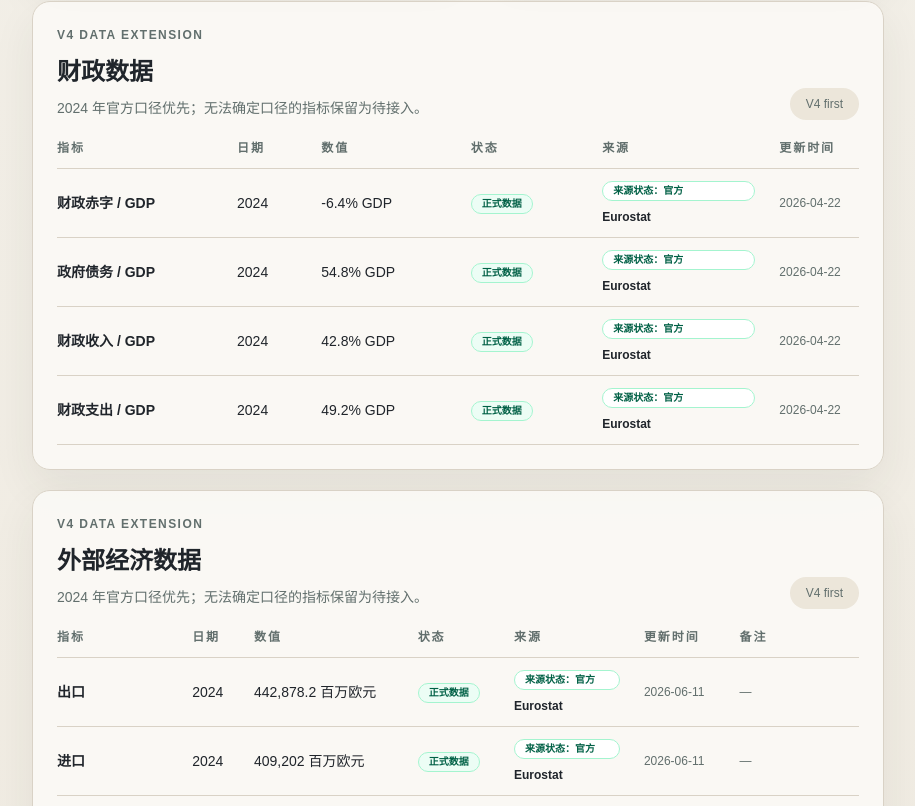
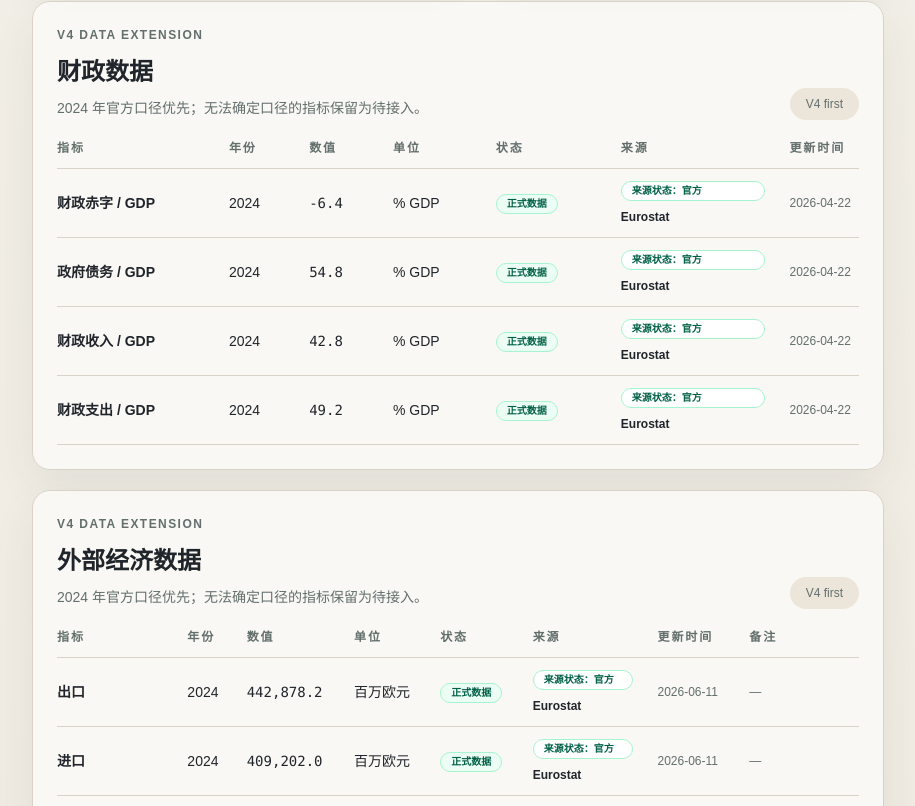
Before and after one commit to hui-sallai/central-europe-political-atlas, a Next.js app: page /data in a window 1280 px wide. Shown: the part 3674-4480 px from the top of the page, without its empty margins (322-1237 px from the left). Built offline with nearby package versions, Linux system fonts and the light colour scheme.

Commit message:
Standardize observation table columns

```diff
--- a/src/components/DataCountryExplorer.tsx
+++ b/src/components/DataCountryExplorer.tsx
@@ -17,7 +17,6 @@ import {
   getV4TemplateCoverage,
   v4TemplateIndicatorIds,
   type ExtendedCategory,
-  type ExtendedObservation,
 } from "@/lib/extendedData";
 import {
   economicMetricOptions,
@@ -122,18 +121,6 @@ function reliabilityLevelDescription(value: string) {
   };
 
   return descriptions[value] ?? "来源可靠性规则待补充。";
-}
-
-function formatExtendedValue(observation: ExtendedObservation) {
-  if (observation.value === null) {
-    return "待接入";
-  }
-
-  if (observation.unit === "百万欧元") {
-    return `${observation.value.toLocaleString("zh-CN", { maximumFractionDigits: 1 })} 百万欧元`;
-  }
-
-  return `${observation.value.toLocaleString("zh-CN", { maximumFractionDigits: 1 })}${observation.unit.startsWith("%") ? "" : " "}${observation.unit}`;
 }
 
 function formatProjectAmount(amount: number | null, currency: string | null) {
@@ -594,7 +581,7 @@ export function DataCountryExplorer() {
                         <table className="w-full min-w-[920px] border-separate border-spacing-0 text-left text-sm">
                           <thead>
                             <tr className="text-xs uppercase tracking-[0.16em] text-[var(--muted)]">
-                              {["指标", "日期", "数值", "状态", "来源", "更新时间", "备注"].map((header) => (
+                              {["指标", "年份", "数值", "单位", "状态", "来源", "更新时间", "备注"].map((header) => (
                                 <th key={header} className="border-b border-[var(--line)] px-3 pb-3 font-semibold first:pl-0">{header}</th>
                               ))}
                             </tr>
@@ -607,7 +594,8 @@ export function DataCountryExplorer() {
                                 <tr key={`${observation.countrySlug}-${observation.indicatorId}`}>
                                   <td className="border-b border-[var(--line)] py-3 pl-0 pr-3 font-semibold">{indicator?.labelZh ?? observation.indicatorId}</td>
                                   <td className="border-b border-[var(--line)] px-3 py-3">{observation.date}</td>
-                                  <td className="border-b border-[var(--line)] px-3 py-3">{formatExtendedValue(observation)}</td>
+                                  <td className="border-b border-[var(--line)] px-3 py-3 font-mono">{formatMatrixValue(observation.indicatorId, observation.value)}</td>
+                                  <td className="border-b border-[var(--line)] px-3 py-3">{observation.unit}</td>
                                   <td className="border-b border-[var(--line)] px-3 py-3">
                                     <DataStatusBadge status={observation.status} />
                                   </td>
@@ -845,7 +833,7 @@ export function DataCountryExplorer() {
                 <table className="w-full min-w-[980px] border-separate border-spacing-0 text-left text-sm">
                   <thead>
                     <tr className="text-xs uppercase tracking-[0.16em] text-[var(--muted)]">
-                      {["国家", "地区", "指标", "日期", "频率", "数值", "单位", "来源", "状态", "更新时间", "备注"].map((header) => (
+                      {["指标", "年份", "数值", "单位", "状态", "来源", "更新时间", "备注"].map((header) => (
                         <th key={header} className="border-b border-[var(--line)] px-3 pb-3 font-semibold first:pl-0">{header}</th>
                       ))}
                     </tr>
@@ -856,17 +844,14 @@ export function DataCountryExplorer() {
 
                       return (
                         <tr key={`table-${observation.countrySlug}-${observation.indicatorId}`}>
-                          <td className="border-b border-[var(--line)] py-3 pl-0 pr-3">{selectedCountry.iso2}</td>
-                          <td className="border-b border-[var(--line)] px-3 py-3">国家级</td>
-                          <td className="border-b border-[var(--line)] px-3 py-3">{indicator?.labelZh ?? observation.indicatorId}</td>
+                          <td className="border-b border-[var(--line)] py-3 pl-0 pr-3 font-semibold">{indicator?.labelZh ?? observation.indicatorId}</td>
                           <td className="border-b border-[var(--line)] px-3 py-3">{observation.date}</td>
-                          <td className="border-b border-[var(--line)] px-3 py-3">annual</td>
-                          <td className="border-b border-[var(--line)] px-3 py-3">{formatExtendedValue(observation)}</td>
+                          <td className="border-b border-[var(--line)] px-3 py-3 font-mono">{formatMatrixValue(observation.indicatorId, observation.value)}</td>
                           <td className="border-b border-[var(--line)] px-3 py-3">{observation.unit}</td>
+                          <td className="border-b border-[var(--line)] px-3 py-3"><DataStatusBadge status={observation.status} /></td>
                           <td className="border-b border-[var(--line)] px-3 py-3">
                             <a href={observation.sourceUrl} target="_blank" rel="noreferrer" className="text-xs font-semibold text-[var(--accent)]">{observation.sourceName}</a>
                           </td>
-                          <td className="border-b border-[var(--line)] px-3 py-3"><DataStatusBadge status={observation.status} /></td>
                           <td className="border-b border-[var(--line)] px-3 py-3 text-xs text-[var(--muted)]">{observation.updatedAt || "待接入"}</td>
                           <td className="border-b border-[var(--line)] px-3 py-3 text-xs leading-5 text-[var(--muted)]">{observation.note ?? "—"}</td>
                         </tr>
```
